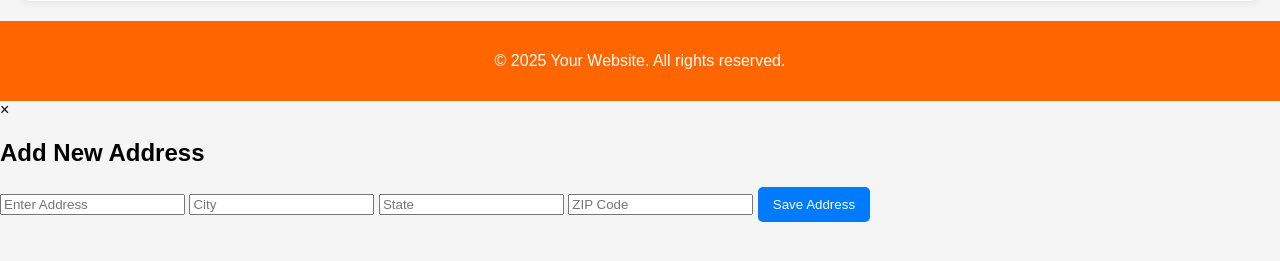
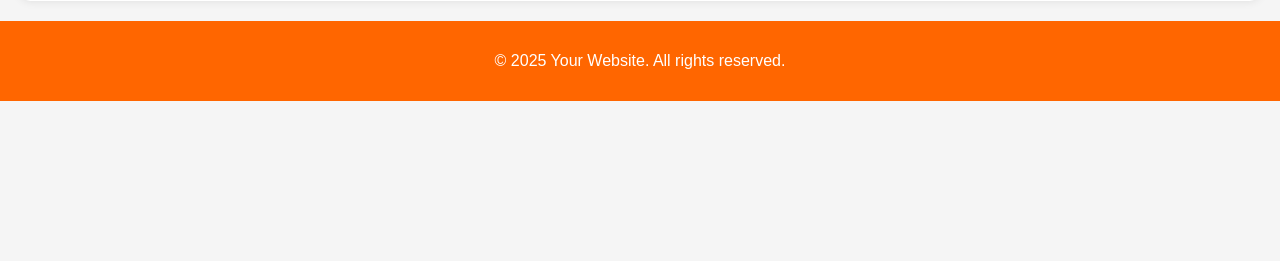
Before and after one commit to chelloraine/Collectibles, a PHP site: page /website/userprofile.php in a window 1280 px wide. Shown: the part 441-702 px from the top of the page. Run offline with PHP 8.4, Linux system fonts and the light colour scheme; a user stored in the database is signed in; data comes from the database, SQL or seed files in the repository; data that the repository does not hold is empty.

Commit message:
Mar 30, 2025, 6:58 PM

```diff
--- a/USERPAGE/userprofile.php
+++ b/USERPAGE/userprofile.php
@@ -47,7 +47,7 @@ $conn->close();
     <header>
         <nav class="top-nav">
             <ul>
-                <li><a href="#">Home</a></li>
+                <li><a href="userpage.php">Home</a></li>
                 <li><a href="#">Categories</a></li>
                 <li><a href="#">Notifications</a></li>
                 <li><a href="#">Cart</a></li>
@@ -70,7 +70,7 @@ $conn->close();
                 <h2>My Addresses</h2>
                 <button id="add-address-btn" class="profile-btn">Add New Address</button>
             </div>
-           <div id="address-list">
+            <div id="address-list">
     <?php if ($address_result && $address_result->num_rows > 0): ?>
         <ul>
             <?php while ($address = $address_result->fetch_assoc()): ?>
@@ -94,7 +94,7 @@ $conn->close();
     <?php else: ?>
         <p>You currently don't have any saved addresses.</p>
     <?php endif; ?>
-</div>
+    </div>
         </section>
     </main>
 
@@ -120,14 +120,17 @@ $conn->close();
 
     <script>
 $(document).ready(function() {
+    // Toggle the address panel visibility
     $("#toggle-address").click(function() {
         $("#address-panel").toggle();
     });
 
+    // Show the modal when "Add New Address" button is clicked
     $("#add-address-btn").click(function() {
         $("#address-modal").fadeIn();
     });
 
+    // Close the modal when the close button is clicked
     $(".close").click(function() {
         $("#address-modal").fadeOut();
     });
@@ -212,6 +215,37 @@ $(document).ready(function() {
             cursor: pointer;
             border-radius: 5px;
         }
+
+        /* Modal styles */
+        .modal {
+            display: none;
+            position: fixed;
+            z-index: 1;
+            left: 0;
+            top: 0;
+            width: 100%;
+            height: 100%;
+            background-color: rgba(0, 0, 0, 0.4);
+            justify-content: center;
+            align-items: center;
+        }
+
+        .modal-content {
+            background-color: white;
+            padding: 20px;
+            border-radius: 8px;
+            width: 40%;
+            position: relative;
+            margin: auto;
+        }
+
+        .close {
+            position: absolute;
+            right: 10px;
+            top: 10px;
+            cursor: pointer;
+            font-size: 20px;
+        }
     </style>
 </body>
 </html>
```
